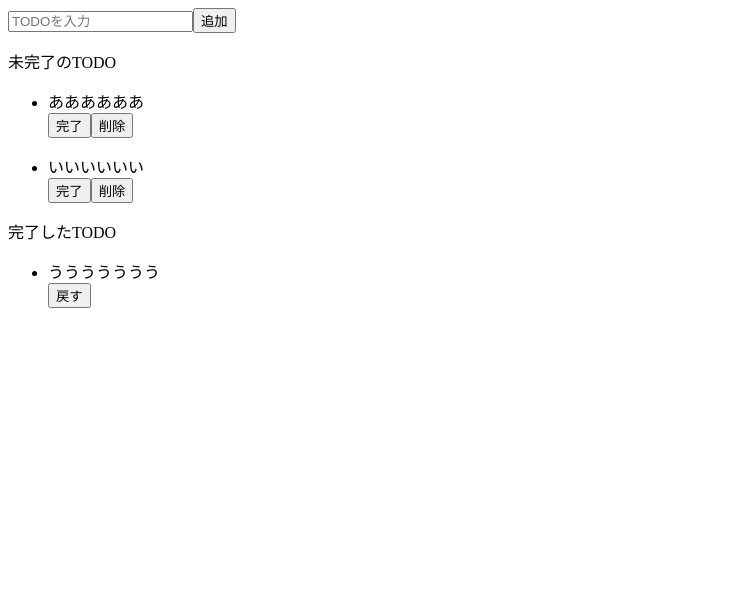
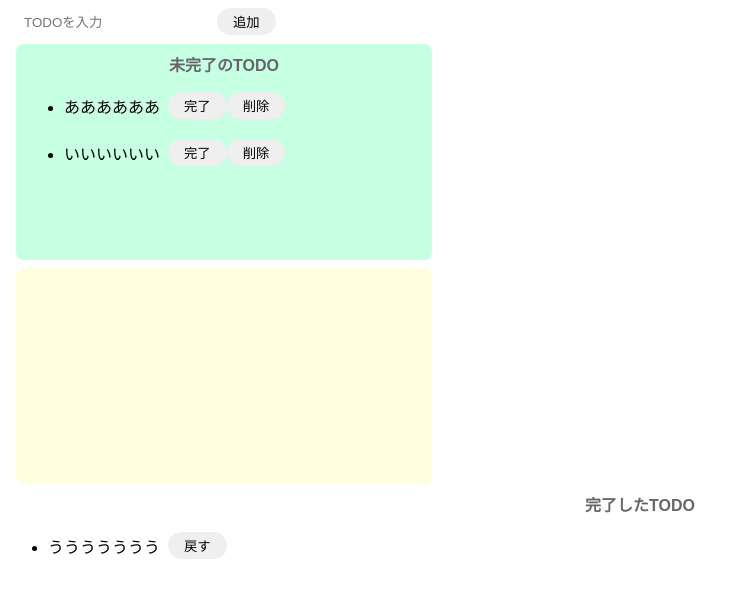
Before and after one commit to hayato-lang/react-todo2, a React (Create React App) app: page / in a window 1280 px wide. Shown: the top 598 px of the page, without its empty margins (0-750 px from the left). Built offline with nearby package versions, Linux system fonts and the light colour scheme.

Commit message:
CSSを記述

```diff
--- a/src/styles.css
+++ b/src/styles.css
@@ -1,4 +1,57 @@
-.App {
+body {
   font-family: sans-serif;
+}
+
+input {
+  border-radius: 16px;
+  border: none;
+  padding: 6px 16px;
+  outline: none;
+}
+
+button {
+  border-radius: 16px;
+  border: none;
+  padding: 4px 16px;
+}
+
+button:hover {
+  background-color: #ff7fff;
+  color: #fff;
+  cursor: pointer;
+}
+
+li {
+  margin-right: 8px;
+}
+
+.incomplete-area {
+  background-color: #c6ffe2;
+  width: 400px;
+  min-height: 200px;
+  border-radius: 8px;
+  padding: 8px;
+  margin: 8px;
+}
+
+.complete-area {
+  background-color: #ffffe0;
+  width: 400px;
+  min-height: 200px;
+  border-radius: 8px;
+  padding: 8px;
+  margin: 8px;
+}
+
+.title {
   text-align: center;
+  margin-top: 0px;
+  font-weight: bold;
+  color: #666;
 }
+
+.list-row {
+  display: flex;
+  align-items: center;
+  padding-bottom: 4px;
+}
```
